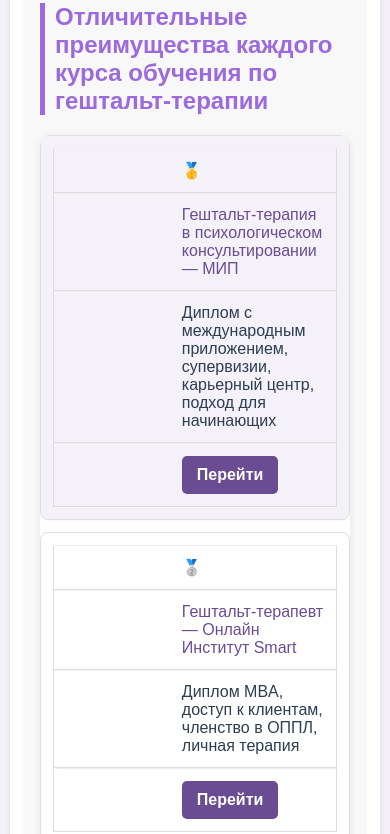
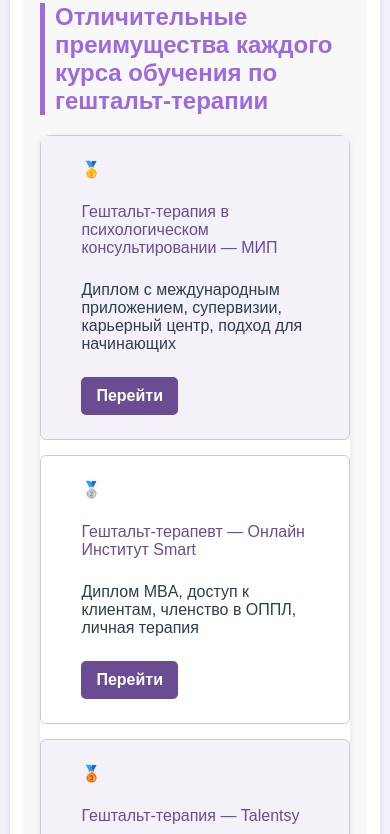
Before and after one commit to Tatyana-Man/geshtalt, a plain HTML site: page index.html in a window 390 px wide. Shown: the part 2106-2940 px from the top of the page. Drawn offline with Linux system fonts and the light colour scheme.

Commit message:
Update styles.css

```diff
--- a/styles.css
+++ b/styles.css
@@ -219,33 +219,28 @@
     }
 
 
-
-  .responsive-table tr {
-    margin-bottom: 12px;
-    border: 1px solid #e0dfe5; /* светлая серая рамка */
-    border-radius: 8px;
-    background-color: #fff;
-    box-shadow: 0 1px 2px rgba(0,0,0,0.03); /* лёгкая тень для разделения */
-    padding: 12px;
-}
-
-
+   .responsive-table tr {
+      margin-bottom: 15px;
+      border: 1px solid #ccc;
+      border-radius: 6px;
+      padding: 12px;
+      background: #fff;
+    }
 
 
     .responsive-table td {
-    border-top: 1px solid #f0eef5; /* бледная линия между полями */
-    padding-left: 45%;
-    position: relative;
-  }
-
-
+      border: none;
+      position: relative;
+      padding-left: 10%;
+      white-space: normal;
+    }
 
 
    .responsive-table td::before {
     position: absolute;
     top: 12px;
     left: 12px;
-    width: 35%;
+    width: 15%;
     padding-right: 10px;
     white-space: nowrap;
     font-weight: 600;
```
